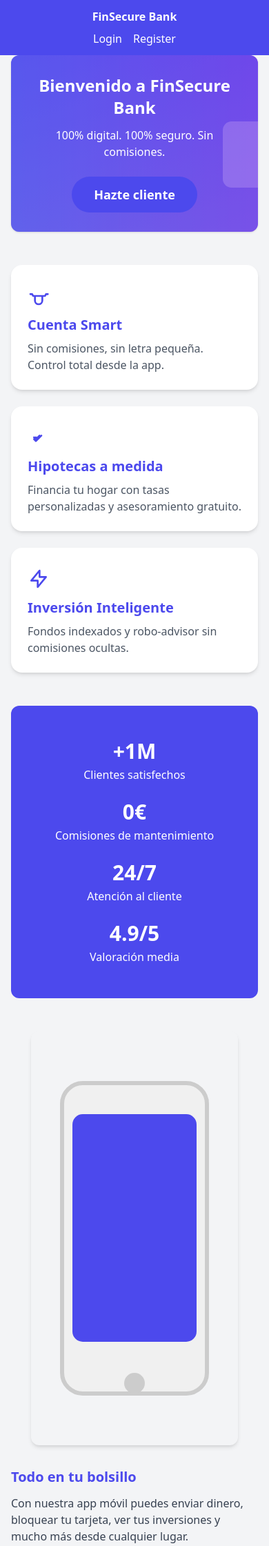
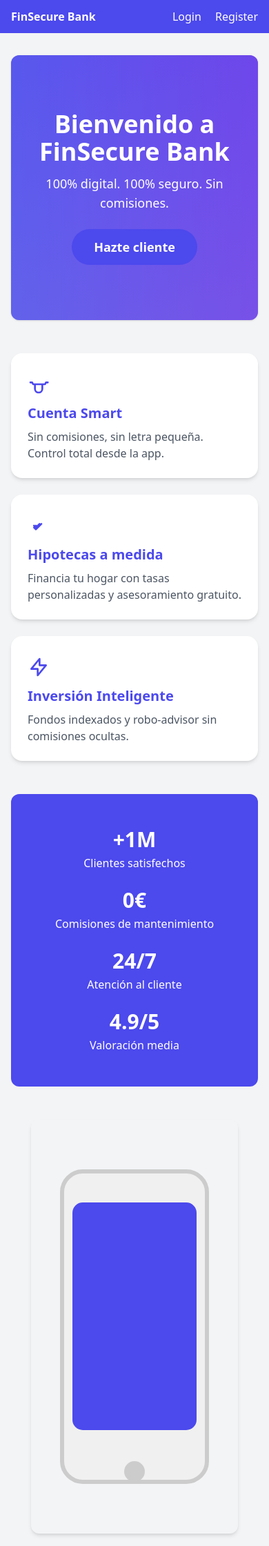
Before and after one commit to j0rd1s3rr4n0/FinSecure_Bank, a Flask app: page / in a window 390 px wide. Shown: the top 2241 px of the page at 69% size. Run offline with Flask 3, Linux system fonts and the light colour scheme; some libraries are stand-ins or nearby versions.

Commit message:
Revert "Improve responsiveness across pages"
This reverts commit c2a18429f24614b7a234eb694614bfea413feca5.

```diff
--- a/templates/base.html
+++ b/templates/base.html
@@ -15,22 +15,22 @@
       }
     </script>
 </head>
-<body class="bg-gray-100 font-sans text-gray-800 min-h-screen flex flex-col">
+<body class="bg-gray-100 font-sans text-gray-800">
 <nav class="bg-primary text-white fixed w-full z-10">
-  <div class="container mx-auto flex flex-col sm:flex-row justify-between items-center py-3 px-4 gap-y-2">
+  <div class="container mx-auto flex justify-between items-center py-3 px-4">
     <a href="{{ url_for('index') }}" class="font-semibold">FinSecure Bank</a>
-    <div class="flex space-x-4">
+    <div>
       {% if session.get('user_id') %}
-        <a class="hover:underline" href="{{ url_for('dashboard') }}">Dashboard</a>
+        <a class="mr-4 hover:underline" href="{{ url_for('dashboard') }}">Dashboard</a>
         <a class="hover:underline" href="{{ url_for('logout') }}">Logout</a>
       {% else %}
-        <a class="hover:underline" href="{{ url_for('login') }}">Login</a>
+        <a class="mr-4 hover:underline" href="{{ url_for('login') }}">Login</a>
         <a class="hover:underline" href="{{ url_for('register') }}">Register</a>
       {% endif %}
     </div>
   </div>
 </nav>
-<main class="container mx-auto pt-20 px-4 flex-grow">
+<main class="container mx-auto pt-20 px-4">
 {% block content %}{% endblock %}
 </main>
 <footer class="bg-gray-800 text-gray-100 mt-12">
--- a/templates/index.html
+++ b/templates/index.html
@@ -4,10 +4,10 @@
 {% block content %}
 <!-- Hero principal con imagen o degradado -->
 <section class="relative bg-gradient-to-r from-indigo-500 to-purple-600 rounded-xl overflow-hidden shadow mb-12">
-  <img src="{{ url_for('static', filename='img/hero-bank.svg') }}" alt="Banca digital" class="w-full h-64 md:h-96 object-cover opacity-60">
+  <img src="{{ url_for('static', filename='img/hero-bank.svg') }}" alt="Banca digital" class="w-full h-96 object-cover opacity-60">
   <div class="absolute inset-0 flex flex-col justify-center items-center text-white text-center px-6">
-    <h1 class="text-2xl sm:text-3xl md:text-4xl font-bold mb-3">Bienvenido a FinSecure Bank</h1>
-    <p class="text-base md:text-lg mb-6">100% digital. 100% seguro. Sin comisiones.</p>
+    <h1 class="text-4xl font-bold mb-3">Bienvenido a FinSecure Bank</h1>
+    <p class="text-lg mb-6">100% digital. 100% seguro. Sin comisiones.</p>
     {% if not session.get('user_id') %}
     <a href="{{ url_for('register') }}" class="bg-primary hover:bg-primary-dark text-white px-8 py-3 rounded-full text-lg font-semibold transition">Hazte cliente</a>
     {% else %}
@@ -69,7 +69,7 @@
     <img src="{{ url_for('static', filename='img/app-movil.svg') }}" alt="App FinSecure" class="w-full rounded-xl shadow-md">
   </div>
   <div class="flex-1">
-    <h2 class="text-xl sm:text-2xl font-bold mb-3 text-primary">Todo en tu bolsillo</h2>
+    <h2 class="text-2xl font-bold mb-3 text-primary">Todo en tu bolsillo</h2>
     <p class="text-gray-700 mb-4">Con nuestra app móvil puedes enviar dinero, bloquear tu tarjeta, ver tus inversiones y mucho más desde cualquier lugar.</p>
     <div class="flex gap-4">
       <img src="{{ url_for('static', filename='img/google-play-badge.svg') }}" class="h-12" alt="Google Play">
@@ -80,7 +80,7 @@
 
 <!-- Testimonios -->
 <section class="mb-12">
-  <h2 class="text-xl sm:text-2xl font-semibold text-center mb-4 text-primary">Nuestros clientes opinan</h2>
+  <h2 class="text-2xl font-semibold text-center mb-4 text-primary">Nuestros clientes opinan</h2>
   <div class="grid md:grid-cols-3 gap-6 text-sm text-gray-700">
     <div class="bg-white p-4 rounded-xl shadow-sm">
       <p class="italic">"FinSecure me devolvió el control financiero. Todo digital, fácil, y sin comisiones."</p>
@@ -105,7 +105,7 @@
 
 <!-- CTA final -->
 <section class="text-center py-12">
-  <h3 class="text-xl sm:text-2xl font-bold mb-3 text-primary">Empieza a gestionar tu dinero de forma inteligente</h3>
+  <h3 class="text-2xl font-bold mb-3 text-primary">Empieza a gestionar tu dinero de forma inteligente</h3>
   <p class="text-gray-600 mb-5">Hazte cliente de FinSecure Bank en menos de 5 minutos.</p>
   <a href="{{ url_for('register') }}" class="inline-block px-8 py-3 rounded-full bg-primary text-white text-lg hover:bg-primary-dark transition">Abrir cuenta gratuita</a>
 </section>
--- a/templates/login.html
+++ b/templates/login.html
@@ -6,7 +6,7 @@
   {% if error %}
   <div class="bg-red-100 border border-red-300 text-red-700 p-2 rounded mb-4">{{ error }}</div>
   {% endif %}
-  <form method="post" class="bg-white rounded-2xl shadow-md p-4 sm:p-6 space-y-4">
+  <form method="post" class="bg-white rounded-2xl shadow-md p-6 space-y-4">
     <div>
       <label class="block text-sm font-medium mb-1">DNI</label>
       <input class="w-full border-gray-300 rounded-md p-2" name="dni" required>
--- a/templates/register.html
+++ b/templates/register.html
@@ -6,7 +6,7 @@
   {% if error %}
   <div class="bg-red-100 border border-red-300 text-red-700 p-2 rounded mb-4">{{ error }}</div>
   {% endif %}
-  <form method="post" enctype="multipart/form-data" class="bg-white rounded-2xl shadow-md p-4 sm:p-6 space-y-4">
+  <form method="post" enctype="multipart/form-data" class="bg-white rounded-2xl shadow-md p-6 space-y-4">
     <div>
       <label class="block text-sm font-medium mb-1">DNI</label>
       <input class="w-full border-gray-300 rounded-md p-2" name="dni" required>
--- a/templates/verify_external.html
+++ b/templates/verify_external.html
@@ -1,7 +1,7 @@
 {% extends 'base.html' %}
 {% block title %}Verify URL - FinSecure Bank{% endblock %}
 {% block content %}
-<div class="max-w-2xl mx-auto px-4">
+<div class="max-w-2xl mx-auto">
   <h2 class="text-xl font-semibold mb-4">Verificar URL externa</h2>
   <form method="post" class="flex shadow rounded overflow-hidden mb-4">
     <input class="flex-grow border p-2" name="url" placeholder="http://example.com" required value="{{ url or '' }}">
```
Also changed, not shown: templates/dashboard.html (+6 -6 lines).
